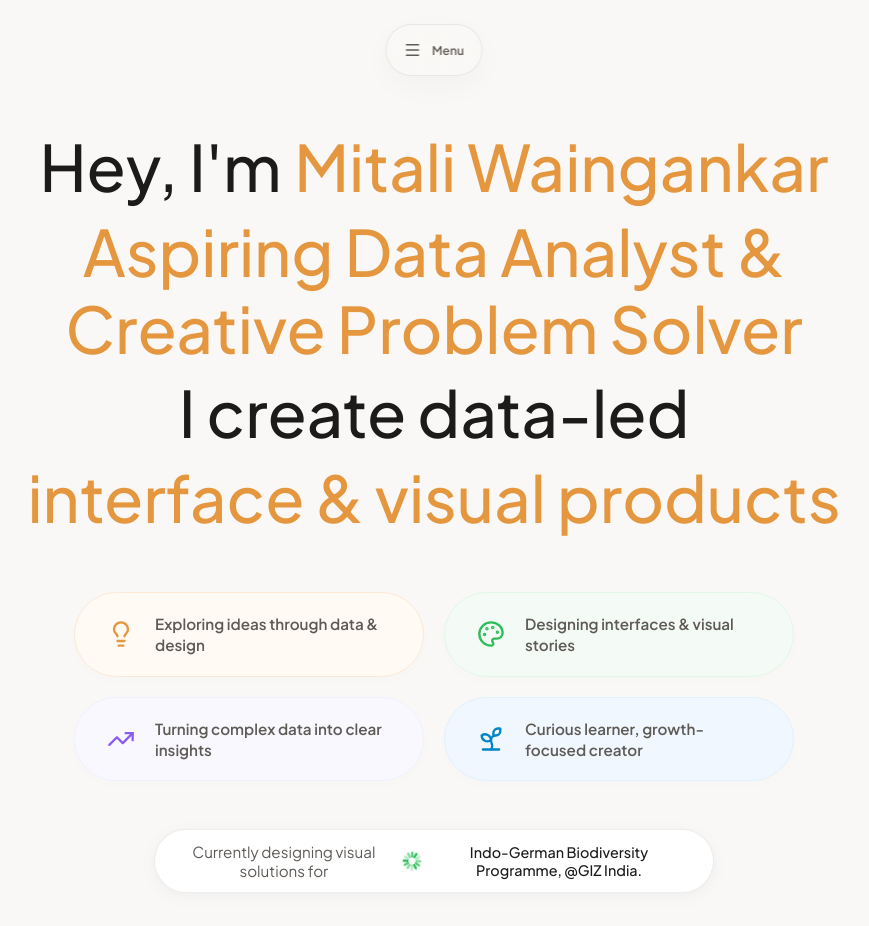
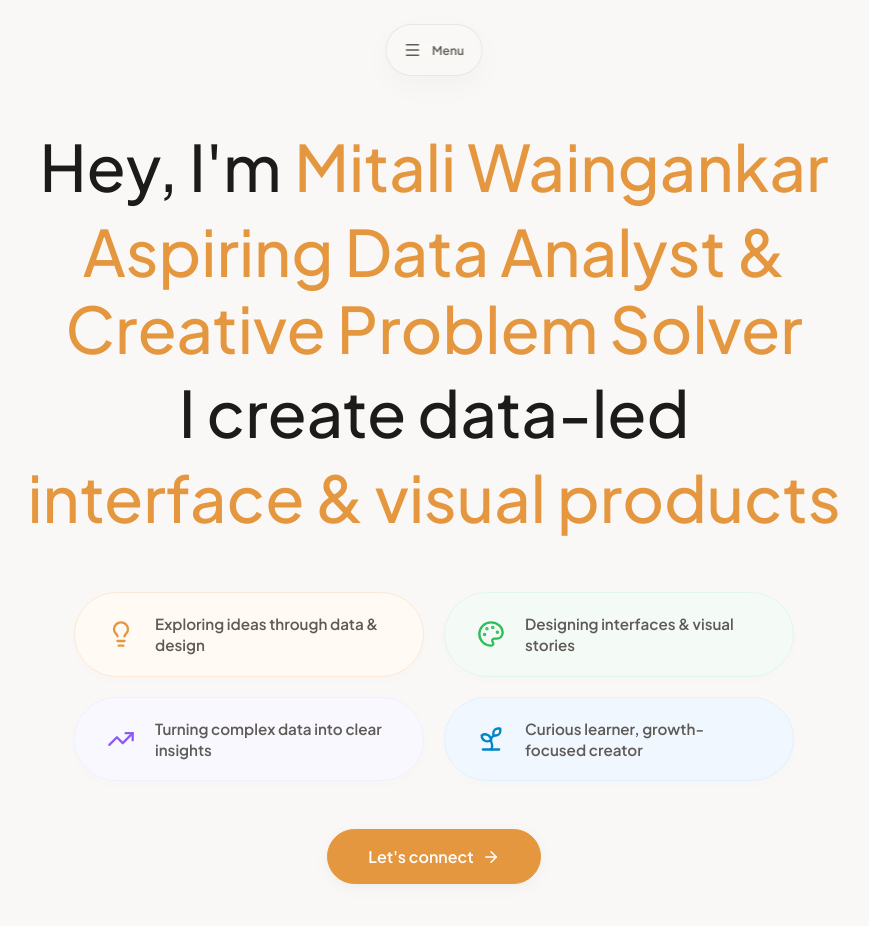
Before and after one commit to MohishPadave/mitali, a React (Vite) app: page / in a window 1280 px wide. Shown: the top 926 px of the page, without its empty margins (206-1075 px from the left). Built offline with nearby package versions, Linux system fonts and the light colour scheme.

Commit message:
Remove GIZ Indicator Box and associated spinner component

```diff
--- a/src/pages/Home.jsx
+++ b/src/pages/Home.jsx
@@ -4,29 +4,6 @@ import { ArrowRight, Lightbulb, Palette, TrendingUp, Sprout } from 'lucide-react
 import dashboard1 from '../assets/dashboard1.jpg';
 import dashboard2 from '../assets/dashboard2.jpg';
 
-// GIZ India Spinner component mapping the screenshot visual
-function GizSpinner() {
-  return (
-    <div style={{ display: 'inline-flex', alignItems: 'center', justifyContent: 'center', width: '24px', height: '24px' }}>
-      <svg className="spin-slow" width="22" height="22" viewBox="0 0 24 24" style={{ filter: 'drop-shadow(0 0 2px rgba(46, 189, 89, 0.2))' }}>
-        {Array.from({ length: 12 }).map((_, i) => (
-          <line
-            key={i}
-            x1="12"
-            y1="3"
-            x2="12"
-            y2="7"
-            stroke="var(--accent-green)"
-            strokeWidth="2.5"
-            strokeLinecap="round"
-            transform={`rotate(${i * 30} 12 12)`}
-            style={{ opacity: 0.3 + (i % 4) * 0.25 }} // creates a stepping-gradient look
-          />
-        ))}
-      </svg>
-    </div>
-  );
-}
 
 export default function Home({ setActivePage }) {
   // Mock data for featured projects
@@ -168,34 +145,6 @@ export default function Home({ setActivePage }) {
                 Curious learner, growth-focused creator
               </div>
             </motion.div>
-          </motion.div>
-
-          {/* GIZ Indicator Box */}
-          <motion.div
-            initial={{ opacity: 0, y: 20 }}
-            animate={{ opacity: 1, y: 0 }}
-            transition={{ duration: 0.8, delay: 0.2, ease: 'easeOut' }}
-            style={{
-              display: 'flex',
-              alignItems: 'center',
-              justifyContent: 'center',
-              gap: '0.75rem',
-              backgroundColor: 'var(--card-bg)',
-              border: '1px solid var(--border-color)',
-              padding: '0.75rem 1.5rem',
-              borderRadius: '100px',
-              fontSize: '0.95rem',
-              color: 'var(--text-secondary)',
-              boxShadow: 'var(--card-shadow)',
-              marginBottom: '3rem',
-              maxWidth: '560px'
-            }}
-          >
-            <span>Currently designing visual solutions for</span>
-            <div style={{ display: 'flex', alignItems: 'center', gap: '0.4rem', color: 'var(--text-primary)', fontWeight: 500 }}>
-              <GizSpinner />
-              <span style={{ fontSize: '0.9rem' }}>Indo-German Biodiversity Programme, @GIZ India.</span>
-            </div>
           </motion.div>
 
           {/* Connect CTA Button */}
```
